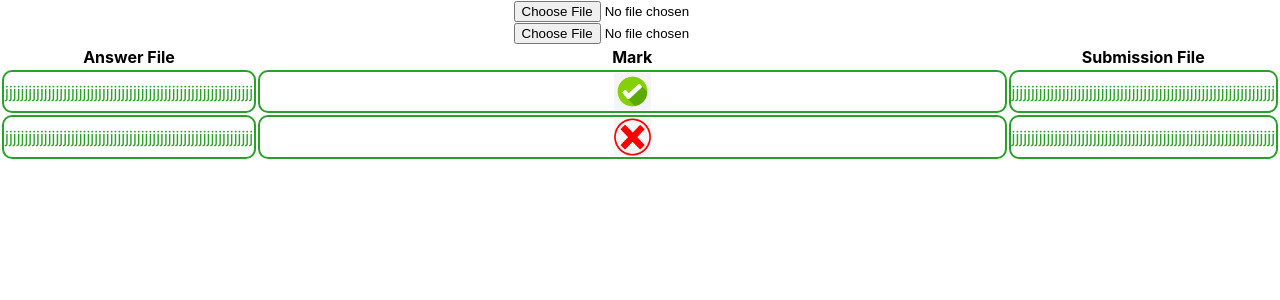
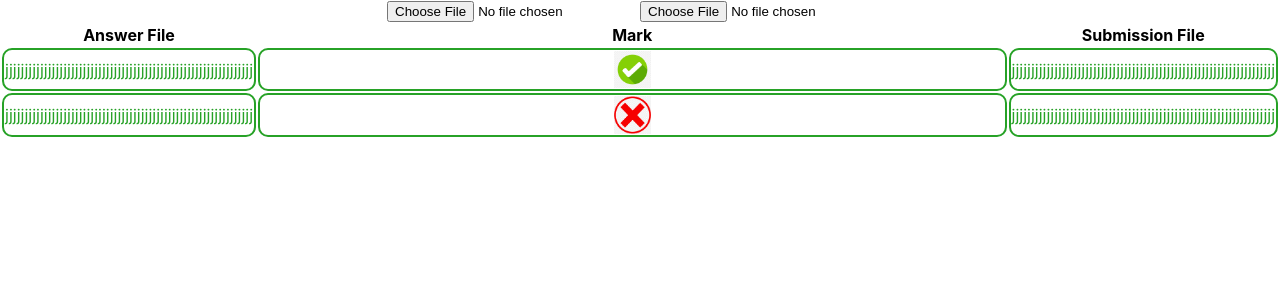
Before and after one commit to AshnahKhalidKhan/CheckSQL, a React (Create React App) app in the folder lazychex/: page / in a window 1280 px wide. Shown: the top 300 px of the page. Built offline with nearby package versions, Linux system fonts and the light colour scheme.

Commit message:
FileInputs are centered and on the same line!!

```diff
--- a/lazychex/src/App.css
+++ b/lazychex/src/App.css
@@ -61,6 +61,12 @@
   text-align: center;
 }
 
+.MakeThemAppearSideBySideInLine
+{
+  display: inline-block;
+  text-align: center;
+}
+
 table, th, td
 {
   text-align: center;
--- a/lazychex/src/App.js
+++ b/lazychex/src/App.js
@@ -40,10 +40,19 @@ function App() {
 
 
 
-        <div className = 'Section'>
-        <FileInput id = 'AnswerFileInput' onFileSelect = {handleAnswerFileSelect} uniqueKeyPropToDifferentiateInputs = 'AnswerFileInput' style = {{textAlign: 'center', margin: 'auto'}}/>
-        <FileInput id = 'SubmissionFileInput' onFileSelect = {handleSubmissionFileSelect} uniqueKeyPropToDifferentiateInputs = 'SubmissionFileInput' style = {{textAlign: 'center', margin: 'auto'}}/>
+      <div className = 'Section'>
+        <div className = 'MakeThemAppearSideBySideInLine'>
+          <FileInput id = 'AnswerFileInput' onFileSelect = {handleAnswerFileSelect} uniqueKeyPropToDifferentiateInputs = 'AnswerFileInput' style = {{textAlign: 'center', margin: 'auto'}}/>
+        </div>
+        <div className = 'MakeThemAppearSideBySideInLine'>
+          <FileInput id = 'SubmissionFileInput' onFileSelect = {handleSubmissionFileSelect} uniqueKeyPropToDifferentiateInputs = 'SubmissionFileInput' style = {{textAlign: 'center', margin: 'auto'}}/>
+        </div>
       </div>
+
+
+
+
+
       <table style = {{width: '100%'}}>
         <thead>
           <th style = {{colspan: 2}}>
```
